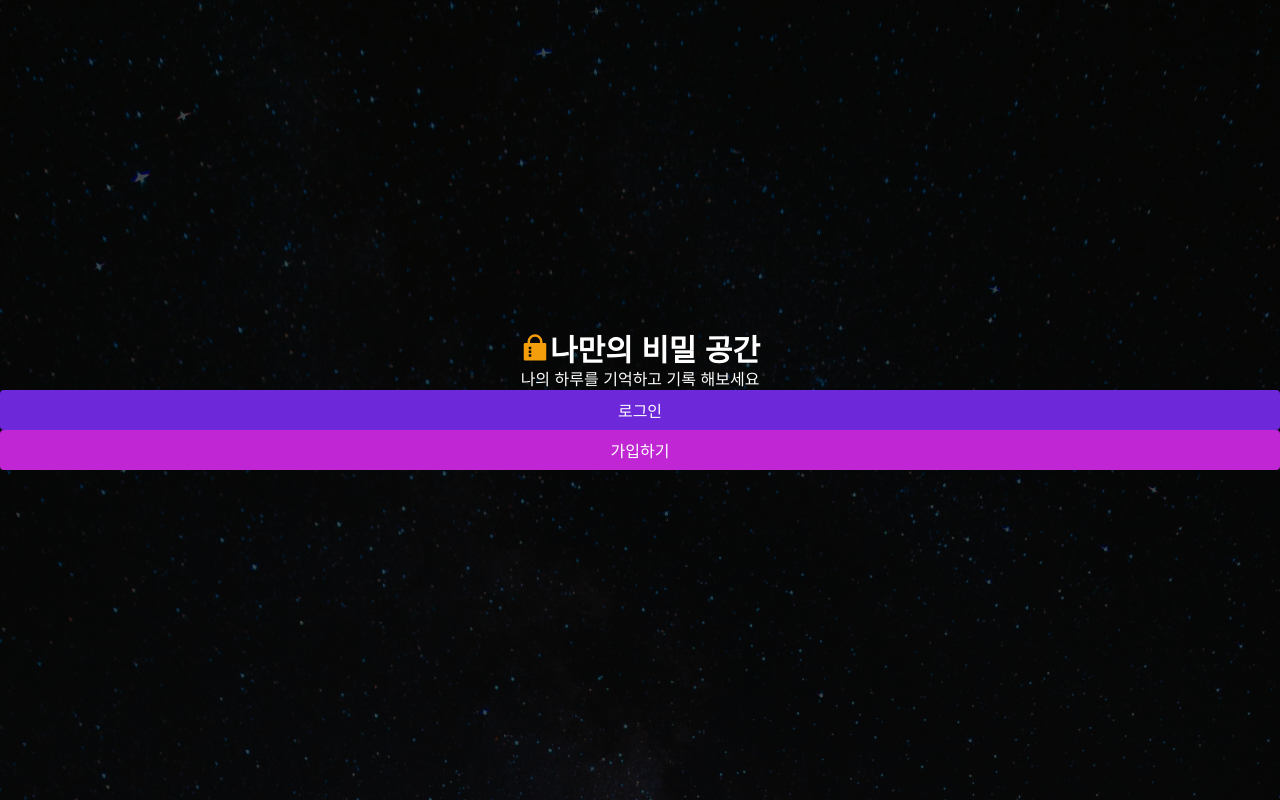
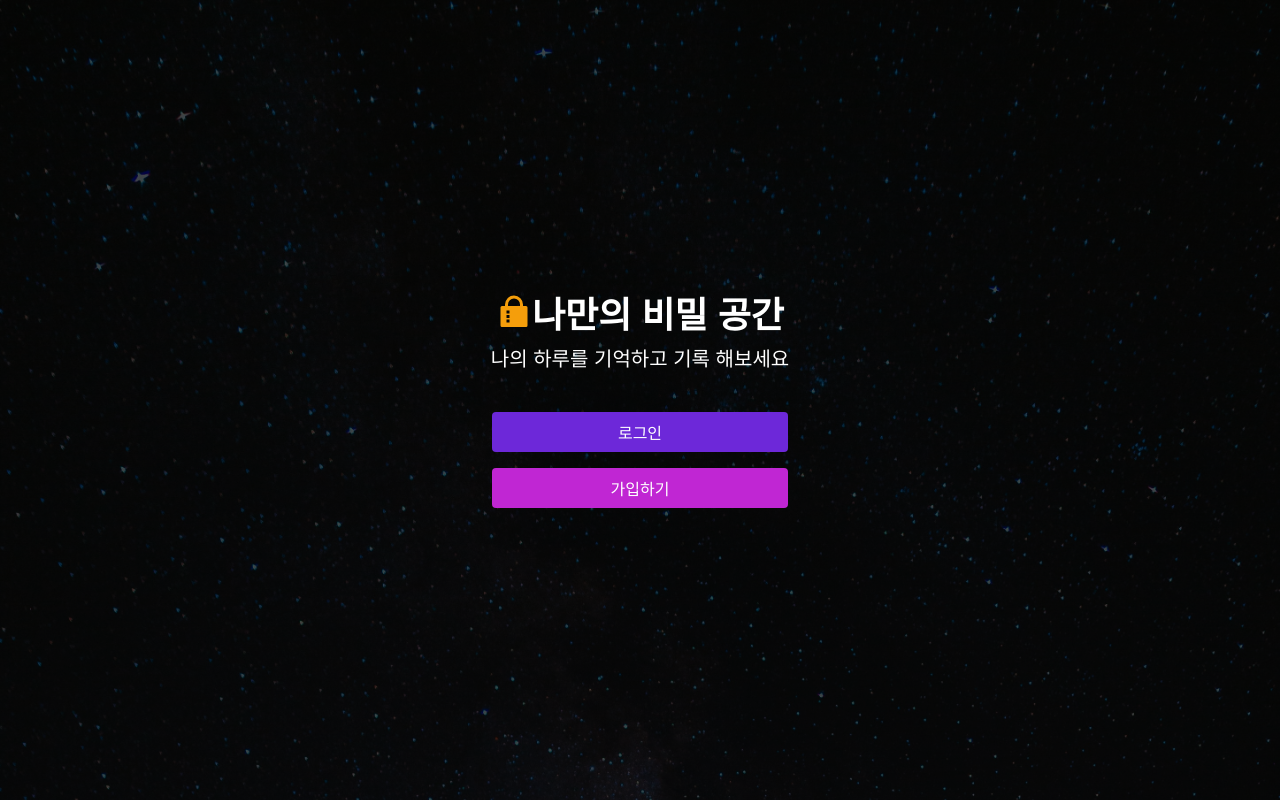
Before and after one commit to Yongveloper/My-own-secret-space, a React (Create React App) app in the folder client/: page / in a window 1280 px wide. Built offline with nearby package versions, Linux system fonts and the light colour scheme.

Commit message:
[스타일] Home Markup and Styling

```diff
--- a/client/src/index.css
+++ b/client/src/index.css
@@ -8,6 +8,17 @@ body {
   background-size: cover;
   height: 100vh;
   width: 100vw;
+  display: flex;
+  justify-content: center;
   color: #fff;
   font-family: 'Noto Sans KR', sans-serif;
+  user-select: none;
 }
+
+.content-wrap {
+  @apply max-w-sm flex flex-col items-center justify-center w-full h-screen px-8;
+}
+
+.button {
+  @apply w-full py-2 px-12 rounded;
+}
--- a/client/src/pages/Home.tsx
+++ b/client/src/pages/Home.tsx
@@ -1,19 +1,23 @@
 import { RiGitRepositoryPrivateFill } from 'react-icons/ri';
 function Home() {
   return (
-    <div className="flex flex-col items-center justify-center w-fll h-screen ">
-      <h1 className="flex items-center justify-center text-3xl font-bold">
+    <main className="content-wrap">
+      <div className="text-center">
+        <h1 className="flex items-center justify-center text-4xl font-bold mb-3">
           <RiGitRepositoryPrivateFill className="text-amber-500" />
           나만의 비밀 공간
         </h1>
-      <h2>나의 하루를 기억하고 기록 해보세요</h2>
-      <button className="bg-violet-700 hover:bg-violet-800 w-full py-2 px-12 rounded">
+        <h2 className="text-xl">나의 하루를 기억하고 기록 해보세요</h2>
+      </div>
+      <div className="mt-10">
+        <button className="button bg-violet-700 active:bg-violet-800 mb-4">
           로그인
         </button>
-      <button className="bg-fuchsia-600 hover:bg-fuchsia-800 w-full py-2 px-12 rounded">
+        <button className="button bg-fuchsia-600 active:bg-fuchsia-800 ">
           가입하기
         </button>
       </div>
+    </main>
   );
 }
 
```
Lines whose indentation alone changed are shown as unchanged.
